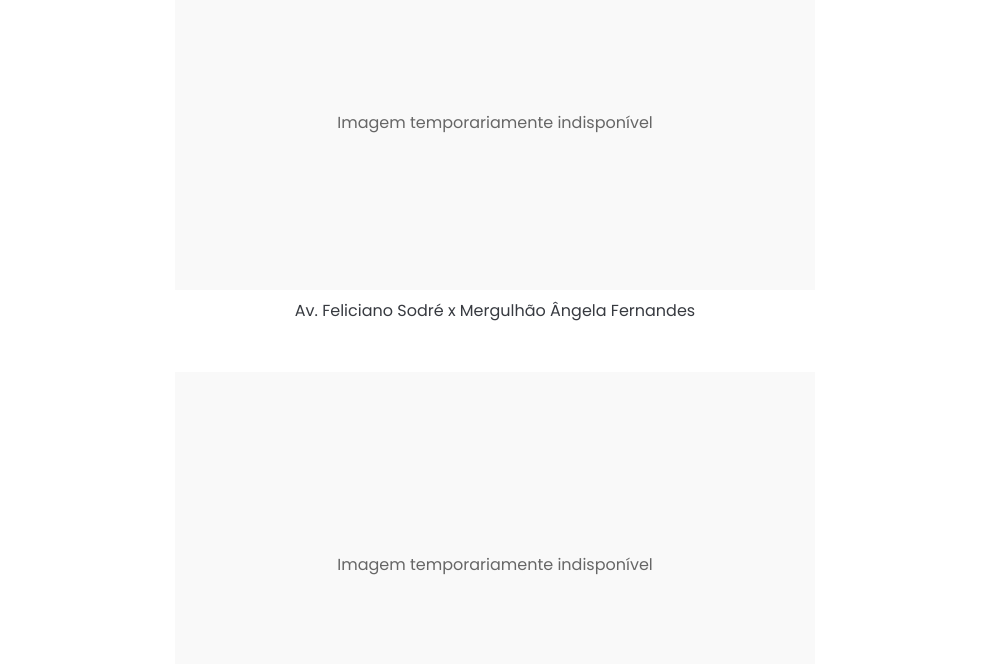
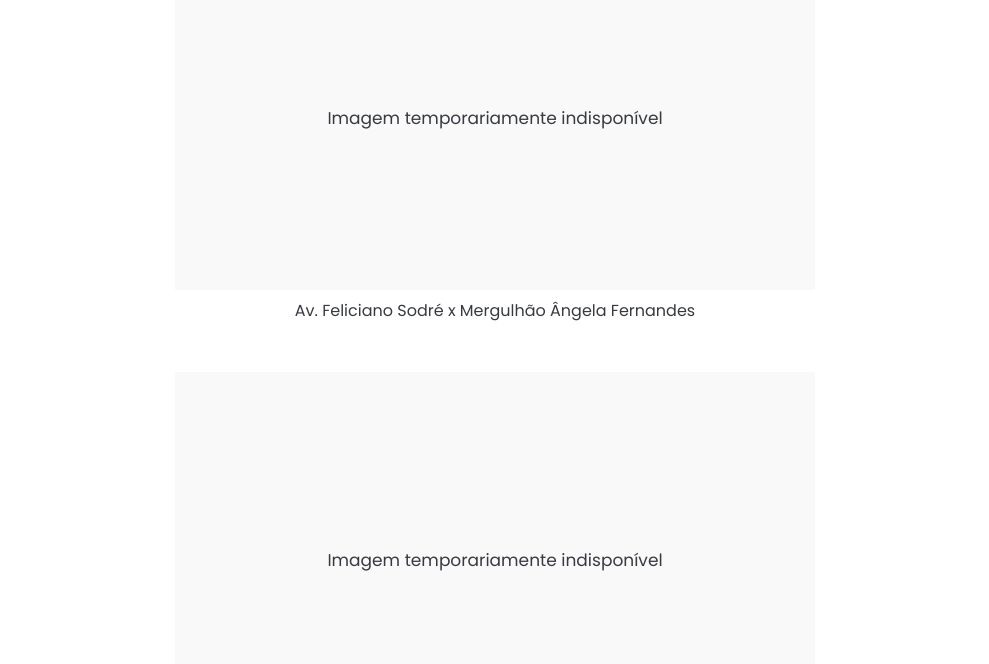
Before and after one commit to Sergio-Damm/transitoaovivo, a Jekyll site: the page built from pages/transito-rio-de-janeiro/index.html, in a window 1280 px wide. Shown: the part 3733-4397 px from the top of the page, without its empty margins (145-1134 px from the left). Built offline with Jekyll 4.4.1, drawn with Linux system fonts in a browser that asks for light colours; comment, search, counter and statistics services are not loaded.

Commit message:
remove fallback-message from cam niteroi

```diff
--- a/pages/transito-rio-de-janeiro/index.html
+++ b/pages/transito-rio-de-janeiro/index.html
@@ -155,7 +155,7 @@ redirect_from:
 					</video>
                 	<div class="img-fallback-icon py-3">
                   		<i class="bi bi-camera-video-off text-secondary"></i>
-						<span class="fallback-message pt-3">Imagem temporariamente indisponível</span>
+						<span class="pt-3">Imagem temporariamente indisponível</span>
 					</div>
 				</div>
 				<div class="pt-2 mb-5">
@@ -170,7 +170,7 @@ redirect_from:
 					</video>
                 	<div class="img-fallback-icon py-3">
                   		<i class="bi bi-camera-video-off text-secondary"></i>
-						<span class="fallback-message pt-3">Imagem temporariamente indisponível</span>
+						<span class="pt-3">Imagem temporariamente indisponível</span>
 					</div>
 				</div>
 			<div class="pt-2 mb-5">
```
